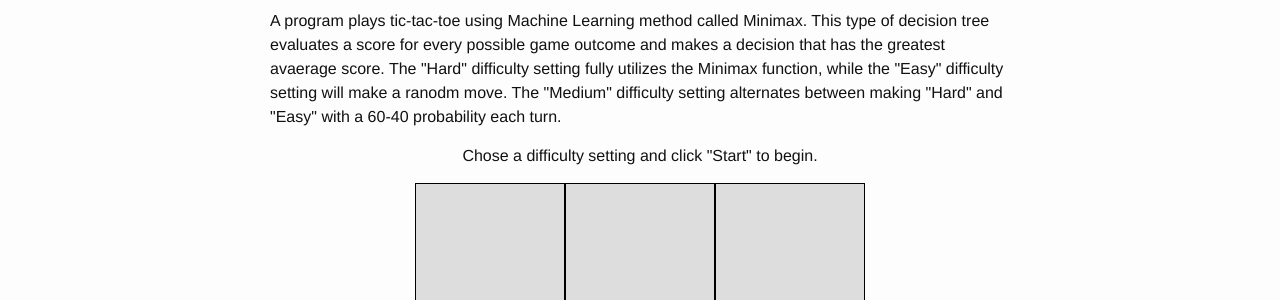
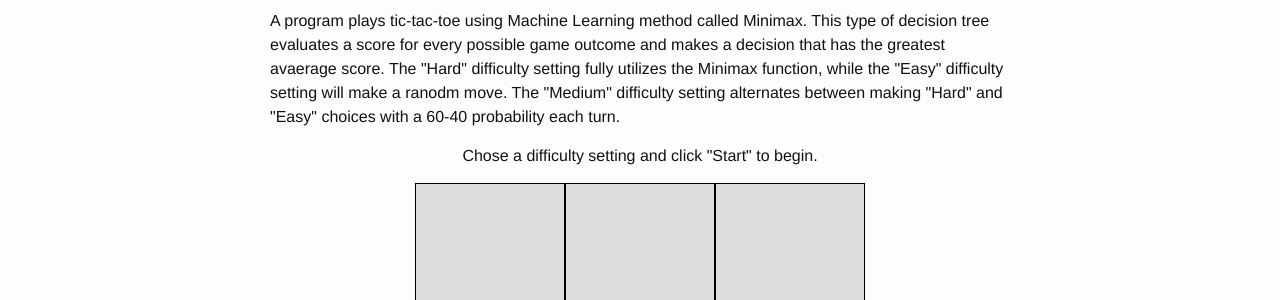
Before and after one commit to emuccino/emuccino.github.io, a Jekyll site: the page built from _posts/2018-01-17-tic-tac-toe.markdown, in a window 1280 px wide. Shown: the part 191-491 px from the top of the page. Built offline with Jekyll 4.4.1, drawn with Linux system fonts in a browser that asks for light colours; nearby versions of some CDN libraries.

Commit message:
Update 2018-01-17-tic-tac-toe.markdown

```diff
--- a/_posts/2018-01-17-tic-tac-toe.markdown
+++ b/_posts/2018-01-17-tic-tac-toe.markdown
@@ -13,7 +13,7 @@
 
 <html>
     <body class = 'post1'>
-    <p style="float: left">A program plays tic-tac-toe using Machine Learning method called Minimax. This type of decision tree evaluates a score for every possible game outcome and makes a decision that has the greatest avaerage score. The "Hard" difficulty setting fully utilizes the Minimax function, while the "Easy" difficulty setting will make a ranodm move. The "Medium" difficulty setting alternates between making "Hard" and "Easy" with a 60-40 probability each turn.</p>
+    <p style="float: left">A program plays tic-tac-toe using Machine Learning method called Minimax. This type of decision tree evaluates a score for every possible game outcome and makes a decision that has the greatest avaerage score. The "Hard" difficulty setting fully utilizes the Minimax function, while the "Easy" difficulty setting will make a ranodm move. The "Medium" difficulty setting alternates between making "Hard" and "Easy" choices with a 60-40 probability each turn.</p>
     <p style="text-align: center">Chose a difficulty setting and click "Start" to begin.</p>
         <div class = 'game' style="width: 740px;">
             <div class = 'board'>
```
